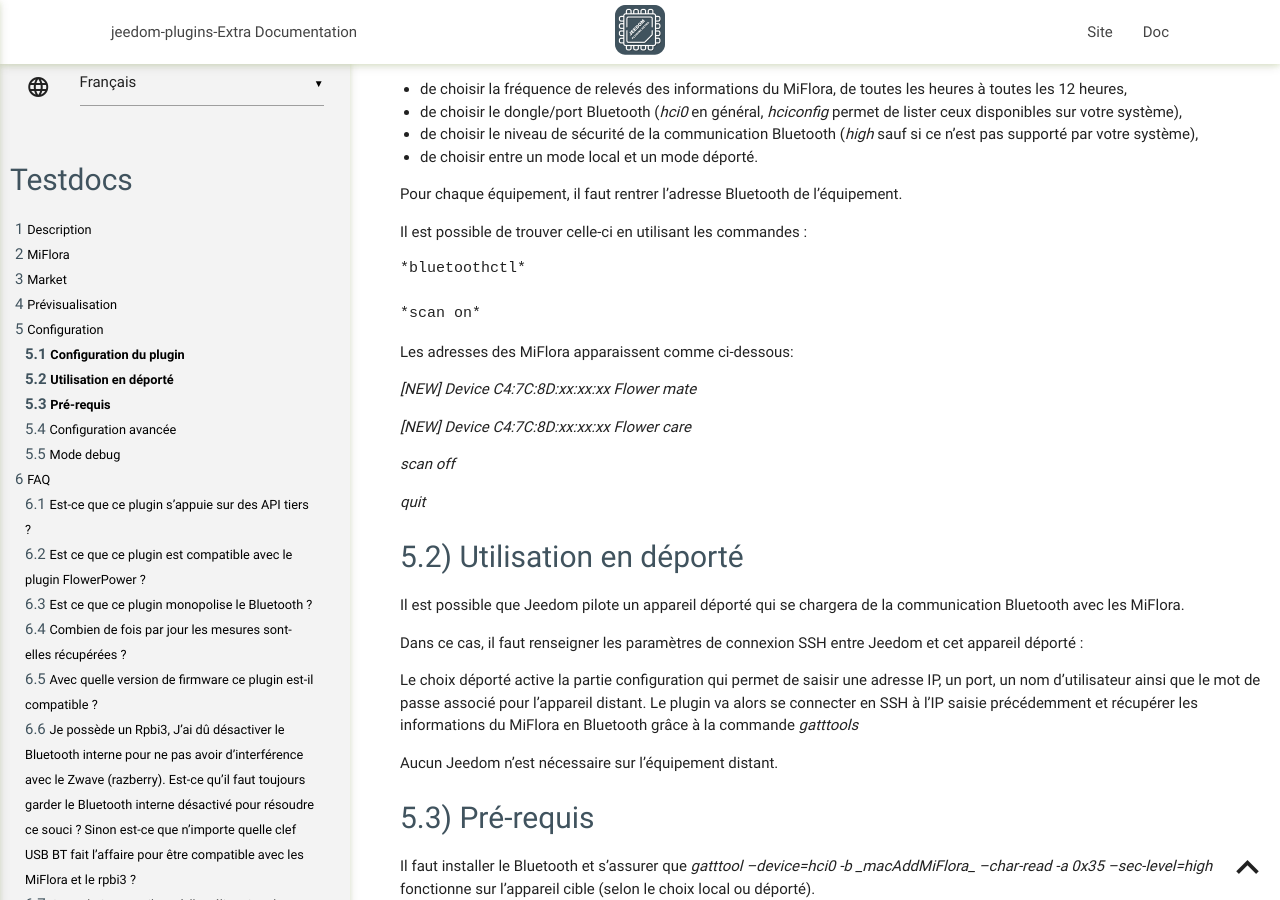
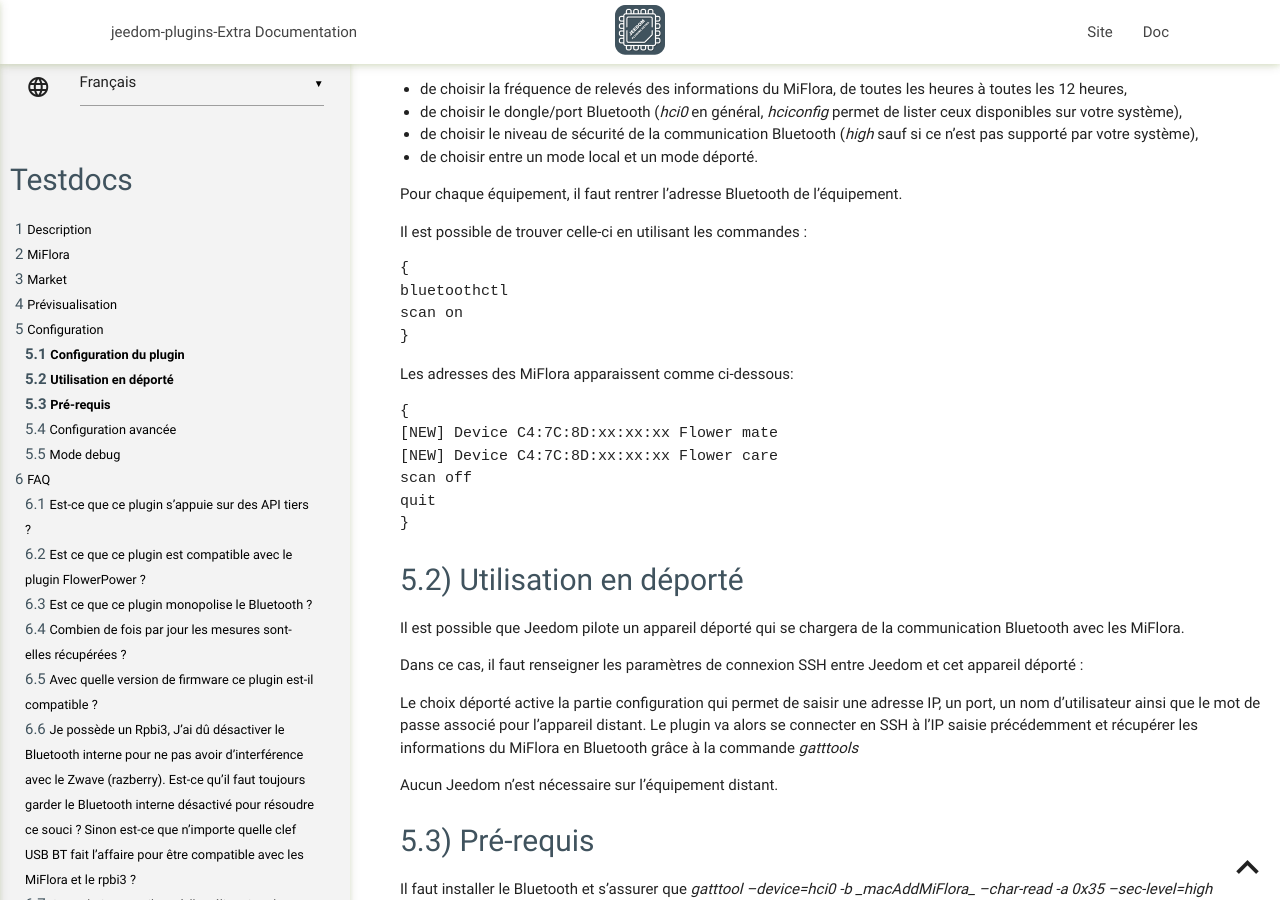
Before and after one commit to rjullien/testDocs, a Jekyll site: the page built from docs/fr_FR/index.md, in a window 1280 px wide and 900 px high, scrolled down 900 px. Built offline with Jekyll 4.4.1, drawn with Linux system fonts in a browser that asks for light colours; our own code applies the rules of GitHub Pages for plain Markdown files.

Commit message:
doc code

````diff
--- a/docs/fr_FR/index.md
+++ b/docs/fr_FR/index.md
@@ -37,20 +37,22 @@ Pour chaque équipement, il faut rentrer l'adresse Bluetooth de l'équipement.
 Il est possible de trouver celle-ci en utilisant les commandes :
 
 ```
-*bluetoothctl*
-
-*scan on*
+{
+bluetoothctl
+scan on
+}
 ```
 
 Les adresses des MiFlora apparaissent comme ci-dessous:
 
-*[NEW] Device C4:7C:8D:xx:xx:xx Flower mate*
-
-*[NEW] Device C4:7C:8D:xx:xx:xx Flower care*
-
-*scan off*
-
-*quit*
+```
+{
+[NEW] Device C4:7C:8D:xx:xx:xx Flower mate
+[NEW] Device C4:7C:8D:xx:xx:xx Flower care
+scan off
+quit
+}
+```
 
 Utilisation en déporté
 ---
````
